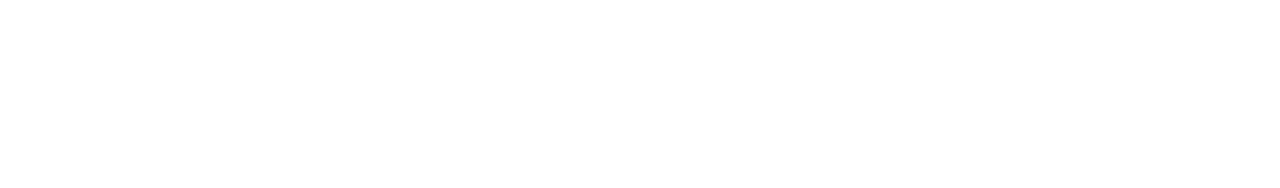
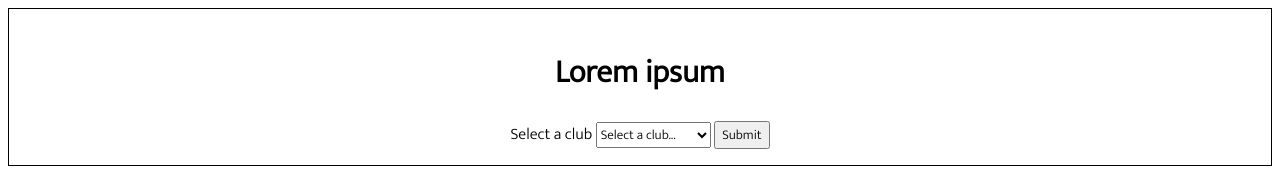
Before and after one commit to joseph-bartholomew/javascriptproject, a plain HTML site: page index.html in a window 1280 px wide. Drawn offline with Linux system fonts and the light colour scheme.

Commit message:
Dropdown Menu
Added a dropdown menu that gets its option from a js array

```diff
--- a/index.html
+++ b/index.html
@@ -1,11 +1,35 @@
 <!DOCTYPE html>
 <html lang="en">
+
 <head>
+    <!-- fonts -->
+    <link rel="preconnect" href="https://fonts.googleapis.com">
+    <link rel="preconnect" href="https://fonts.gstatic.com" crossorigin>
+    <link href="https://fonts.googleapis.com/css2?family=Mukta:wght@300&display=swap" rel="stylesheet">
     <meta charset="UTF-8">
     <meta name="viewport" content="width=device-width, initial-scale=1.0">
+    <link rel="stylesheet" href="styles.css">
     <title>Registration Tool</title>
 </head>
+<!-- did some basic setup, feel free to change anything.
+     just wanted to get something to work with-->
+
 <body>
+    <div class="mainContainer">
 
+        <h1>Lorem ipsum</h1>
+
+        <!-- dropdown menu for selecting a club for a player, currently only premade clubs -->
+        <form action="#">
+            <label for="clubs">Select a club</label>
+            <select name="clubs" id="clubs">
+                <option value="placeholder">Select a club...</option>
+            </select>
+            <input type="submit" value="Submit" onclick="submitCLubSelected()">
+        </form>
+
+    </div>
+    <script src="js/scripts.js"></script>
 </body>
+
 </html>
--- a/js/scripts.js
+++ b/js/scripts.js
@@ -0,0 +1,20 @@
+// array of club names
+var clubNames = ["Speedy Sprinters", "Power Shots", "Diamond Bats"];
+
+var clubSelectDropdown = document.getElementById("clubs");
+
+// populating the dropdown from the array
+
+clubNames.forEach(function (clubName) {
+  var option = document.createElement("Option");
+  option.value = clubName.toLowerCase().replace(/\s/g, "");
+  option.text = clubName;
+  clubSelectDropdown.appendChild(option);
+});
+
+function submitCLubSelected() {
+  // just placeholder
+  const selectedOption =
+    clubSelectDropdown.options[clubSelectDropdown.selectedIndex];
+  alert(`Selected ${selectedOption.text}`);
+}
--- /dev/null
+++ b/styles.css
@@ -0,0 +1,15 @@
+:root {
+  --main-font: "Mukta", sans-serif;
+}
+
+* {
+  font-family: var(--main-font);
+}
+
+.mainContainer {
+  display: flex;
+  flex-direction: column;
+  align-items: center;
+  border: 1px solid black;
+  padding: 1rem;
+}
```
